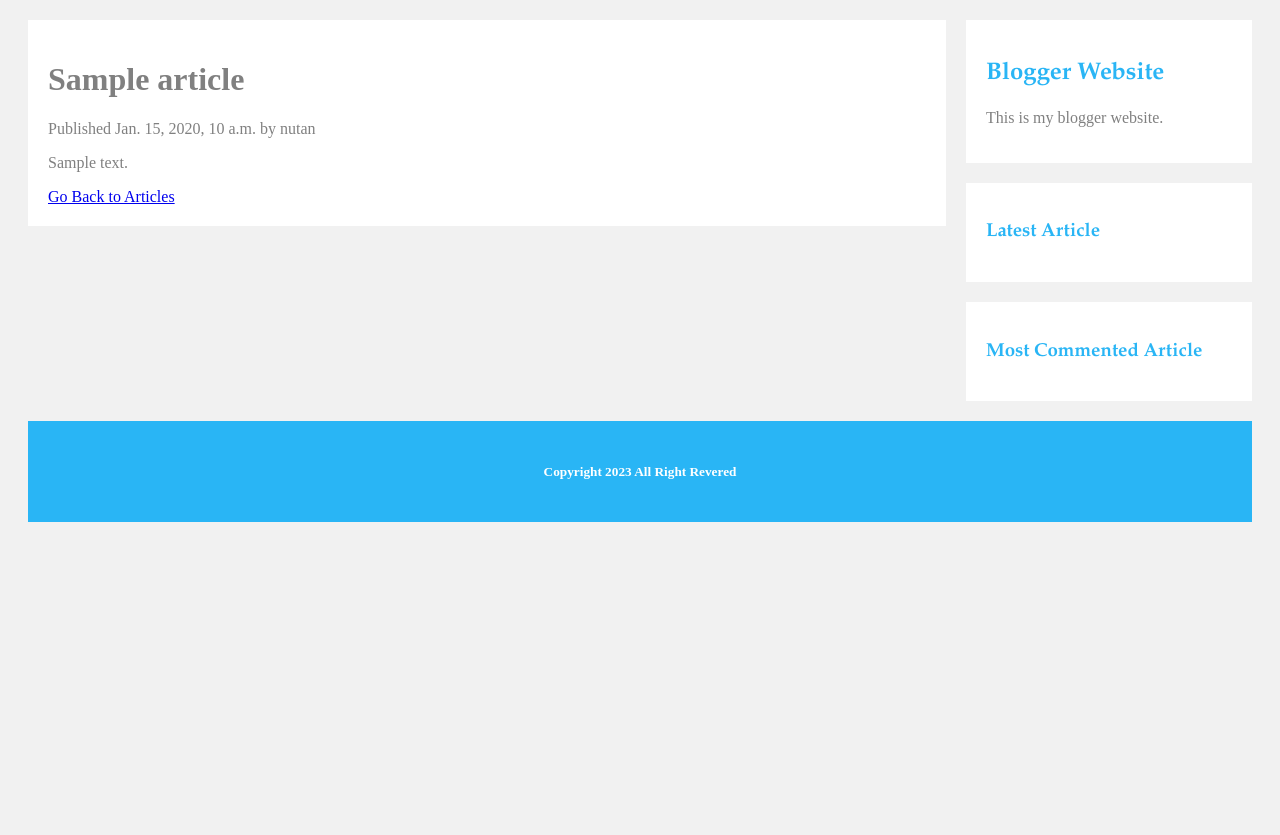
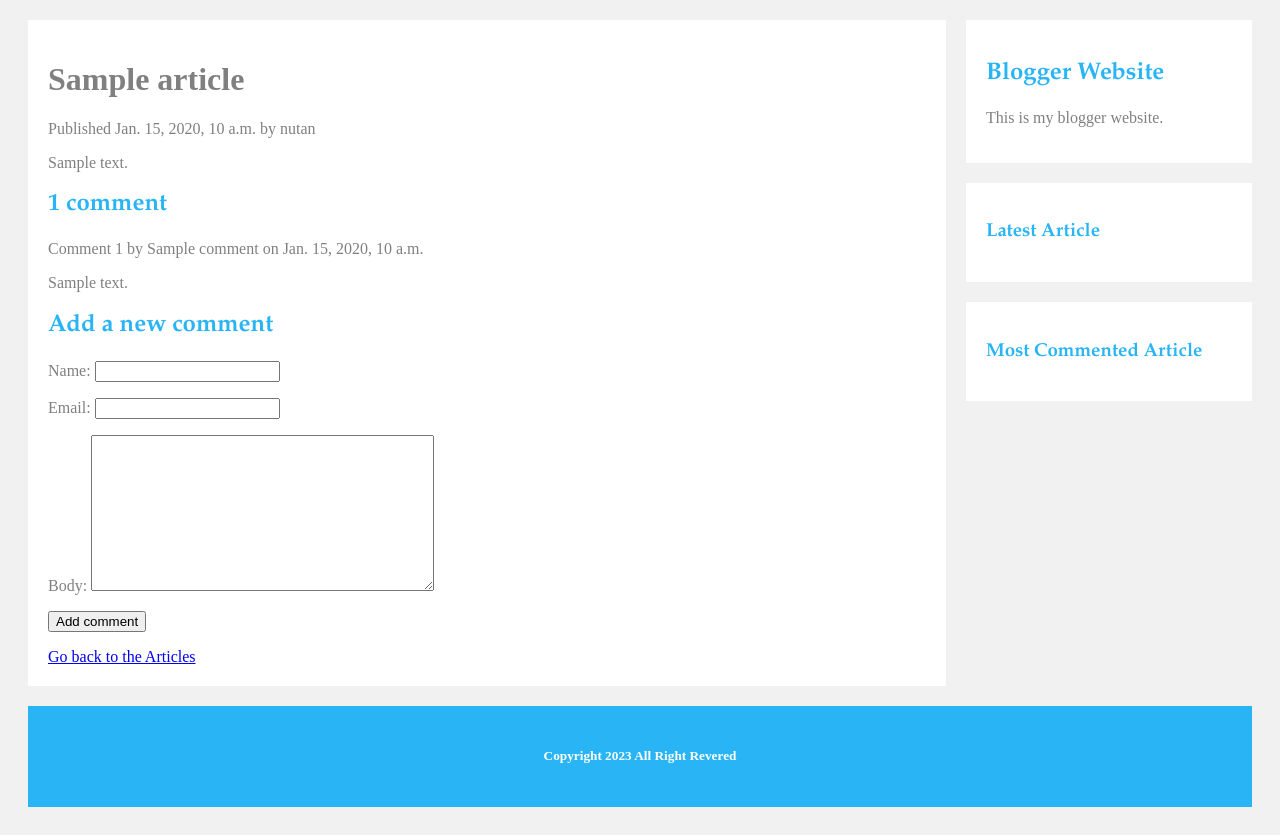
Before and after one commit to nutanbhogendrasharma/blog_app, a Django app: a page that uses blog/templates/blog/detail.html in a window 1280 px wide. Shown: the part 175-1010 px from the top of the page. Before the commit the page ends 697 px from the top, so only its background shows below. Run offline with Django 4.2, Linux system fonts and the light colour scheme; data comes from the database, SQL or seed files in the repository; tables that the repository leaves empty hold one stand-in row (values such as "Sample post").

Commit message:
Created comment system for the article

```diff
--- /dev/null
+++ b/blog/forms.py
@@ -0,0 +1,10 @@
+from .models import Comment
+from django import forms
+
+class CommentForm(forms.ModelForm):
+    class Meta:
+        model = Comment
+        fields = ['name', 'email', 'body']
+        pass
+
+    pass
--- a/blog/models.py
+++ b/blog/models.py
@@ -53,3 +53,24 @@ class Article(models.Model):
         pass
 
     pass
+
+class Comment(models.Model):
+    article = models.ForeignKey(Article, on_delete=models.CASCADE, related_name='comments')
+    name = models.CharField(max_length=100)
+    email = models.EmailField()
+    body = models.TextField()
+    created = models.DateTimeField(auto_now_add=True)
+    updated = models.DateTimeField(auto_now=True)
+    active = models.BooleanField(default=True)
+
+    class Meta:
+        ordering = ['created']
+        indexes = [
+            models.Index(fields=['created']),
+        ]
+
+    def __str__(self):
+        return f'Comment by {self.name} on {self.article}'
+        pass
+
+    pass
--- /dev/null
+++ b/blog/templates/blog/comment_form.html
@@ -0,0 +1,6 @@
+<h2>Add a new comment</h2>
+<form action="{% url "blog:comment_for_article" article.id %}" method="post">
+    {{ form.as_p }}
+    {% csrf_token %}
+    <p><input type="submit" value="Add comment"></p>
+</form>
--- a/blog/templates/blog/detail.html
+++ b/blog/templates/blog/detail.html
@@ -9,7 +9,29 @@
     </p>
     {{ article.body|linebreaks }}
 
+    {% with comments.count as total_comments %}
+        <h2>
+            {{ total_comments }} comment{{ total_comments|pluralize }}
+        </h2>
+    {% endwith %}
+
+    {% for comment in comments %}
+        <div>
+            <p>
+                Comment {{ forloop.counter }} by {{ comment.name }} on {{ comment.created }}
+            </p>
+            {{ comment.body|linebreaks }}
+        </div>
+    {% empty %}
+        <div>
+            <p>There are no comments.</p>
+        </div>
+    {% endfor %}
+
+    {% include "blog/comment_form.html" %}
+
     <a href="/blog/">
-        Go Back to Articles
+        Go back to the Articles
     </a>
+
 {% endblock %}
--- a/blog/urls.py
+++ b/blog/urls.py
@@ -7,4 +7,5 @@ urlpatterns = [
     path('', views.list_of_articles, name='list_of_articles'),
     #path('<int:id>/', views.article_details, name='article_details'),
     path('<int:year>/<int:month>/<int:day>/<slug:article>/', views.article_details, name='article_details'),
+    path('<int:article_id>/comment/', views.comment_for_article, name='comment_for_article'),
 ]
--- a/blog/views.py
+++ b/blog/views.py
@@ -1,8 +1,10 @@
 from django.shortcuts import render, get_object_or_404
-from .models import Article
+from .models import Article, Comment
 from django.http import HttpResponse
 from django.http import Http404
 from django.core.paginator import Paginator, EmptyPage, PageNotAnInteger
+from .forms import CommentForm
+from django.views.decorators.http import require_POST
 
 # Create your views here.
 def list_of_articles(request):
@@ -28,8 +30,45 @@ def article_details(request, year, month, day, article):
                     publish__month=month,
                     publish__day=day
                 )
+
+        # List of active comments for this article
+        comments = article.comments.filter(active=True)
+
+        # Form for users to write comment
+        form = CommentForm()
+
     except Article.DoesNotExist:
         raise Http404("No article found.")
 
-    return render(request, 'blog/detail.html', {'article': article})
+    return render(request, 'blog/detail.html', {
+            'article': article,
+            'comments': comments,
+            'form': form}
+        )
     pass
+
+
+@require_POST
+def comment_for_article(request, article_id):
+
+    # get the article by article_id
+    article = get_object_or_404(Article, id = article_id, status=Article.Status.PUBLISHED)
+    comment = None
+
+    # A comment form
+    form = CommentForm(data=request.POST)
+
+    if form.is_valid():
+        # Create a Comment object before saving it to the database
+        comment = form.save(commit=False)
+
+        # Assign the article to the comment
+        comment.article = article
+
+        # Save the comment to the database
+        comment.save()
+        pass
+
+    return render(request, 'blog/comment.html', {'article': article, 'form': form, 'comment': comment})
+
+    pass
```
Also changed, not shown: blog/admin.py (+7 -1 lines), blog/templates/blog/comment.html (added, +13 -0 lines), blog/migrations/0003_comment_comment_blog_commen_created_0e6ed4_idx.py (added).
